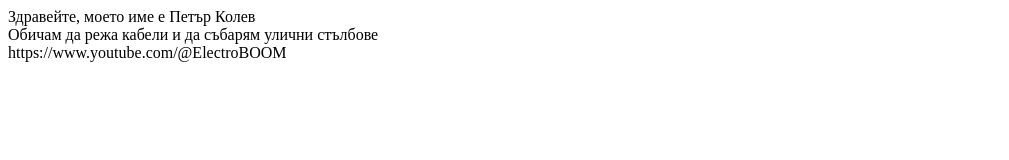
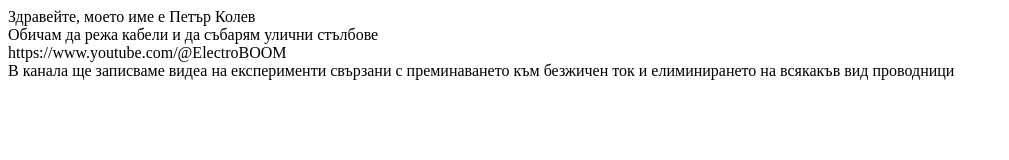
Before and after one commit to PetarNK01/stu2001321055, a plain HTML site: page index.html in a window 1280 px wide. Shown: the whole page, without its empty margins (0-1009 px from the left). Drawn offline with Linux system fonts and the light colour scheme.

Commit message:
Add information about the channel

```diff
--- a/index.html
+++ b/index.html
@@ -14,5 +14,8 @@
 
     <!-- - линк към материал на любим content creator които ви е вдъхновил -->
     <div>https://www.youtube.com/@ElectroBOOM</div>
+
+    <!-- - информация за моят канал -->
+    <div>В канала ще записваме видеа на експерименти свързани с преминаването към безжичен ток и елиминирането на всякакъв вид проводници</div>
 </body>
 </html>
```
